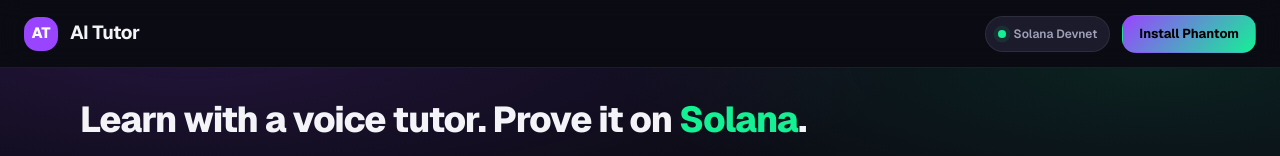
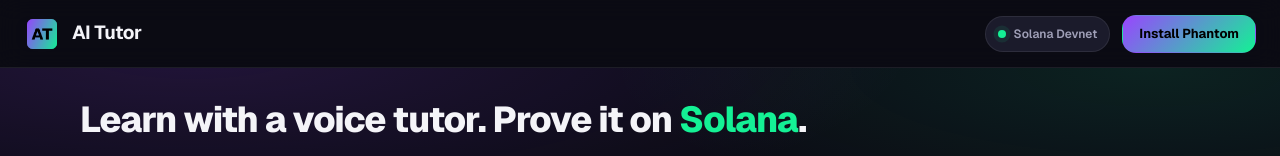
Before and after one commit to amaregese/ai-tutor, a Next.js app: page / in a window 1280 px wide. Shown: the top 156 px of the page. Built offline with nearby package versions, Linux system fonts and the light colour scheme; what @solana/web3.js would draw is missing.

Commit message:
Add AI Tutor logo to top bar

```diff
--- a/app/globals.css
+++ b/app/globals.css
@@ -117,16 +117,10 @@ input:focus-visible {
 }
 
 .ai-logo {
-  width: 34px;
-  height: 34px;
-  border-radius: var(--radius);
-  background: var(--purple);
-  display: inline-flex;
-  align-items: center;
-  justify-content: center;
-  font-weight: 800;
-  font-size: 15px;
-  color: #ffffff;
+  width: 36px;
+  height: 36px;
+  border-radius: var(--radius);
+  background: url("/images/ai-tutor-logo.png") center / contain no-repeat;
   flex-shrink: 0;
 }
 
--- a/app/page.tsx
+++ b/app/page.tsx
@@ -608,7 +608,7 @@ export default function Home() {
       <main className="ai-app">
       <header className="ai-topbar">
         <div className="ai-brand">
-          <div className="ai-logo">AT</div>
+          <div className="ai-logo" aria-hidden="true" />
           <h1 className="ai-topbar-title">AI Tutor</h1>
         </div>
         <div className="ai-topbar-actions">
```
Also changed, not shown: public/images/ai-tutor-logo.png (added).
